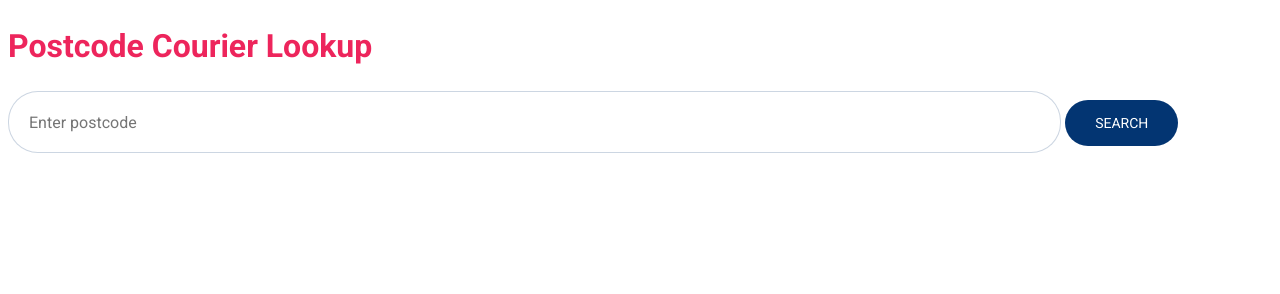
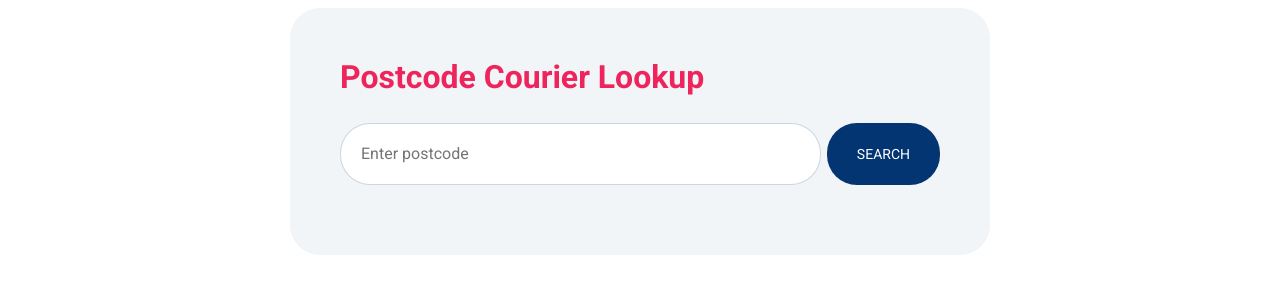
Before and after one commit to hlsrepo/postcode-lookup, a website: page public/index.html in a window 1280 px wide. Drawn offline with Linux system fonts and the light colour scheme.

Commit message:
update form

```diff
--- a/public/index.html
+++ b/public/index.html
@@ -7,12 +7,6 @@
   <link rel="preconnect" href="https://fonts.gstatic.com" crossorigin>
   <link href="https://fonts.googleapis.com/css2?family=Roboto:ital,wght@0,100..900;1,100..900&display=swap" rel="stylesheet">
   <style>
-    input {
-      padding: 10px;
-      width: 80%;
-      margin-bottom: 10px;
-      font-size: 16px;
-    }
     .result {
       margin-top: 20px;
       font-weight: bold;
@@ -38,12 +32,28 @@
           border-radius: 30px;
           padding: 10px 20px;
           height: 40px;
+           width: 80%;
+           font-size: 16px;
       }
 
       h2 {
           color: #ed255c;
           font-size: 32px;
+          margin-top: 0;
       }
+      .body-content {
+          max-width: 600px;
+          margin: auto;
+          background: #f2f5f8;
+          border-radius: 30px;
+          padding: 50px;
+      }
+
+      .postcode-form {
+          display: flex;
+          gap: 6px;
+      }
+
   </style>
 </head>
 <body>
@@ -53,11 +63,12 @@
       <input type="text" id="postcode" placeholder="Enter postcode">
       <button onclick="lookupPostcode()">Search</button>
     </div>
+     <div class="result" id="result"></div>
   </div>
 
 
 
-  <div class="result" id="result"></div>
+
 
   <script>
     function lookupPostcode() {
```
